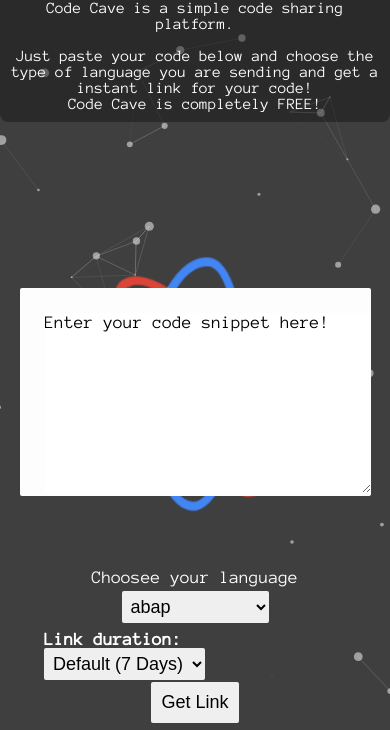
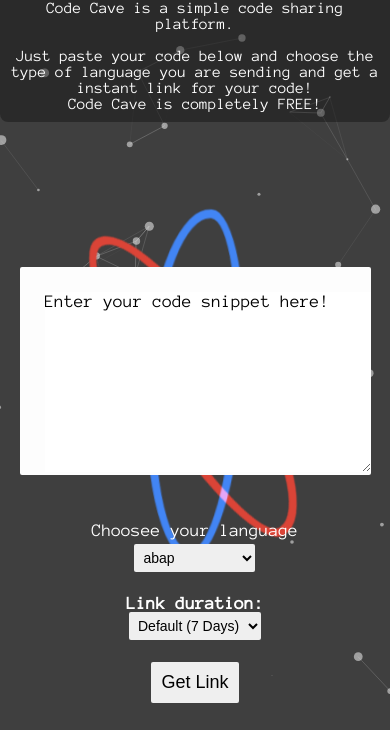
Before and after one commit to devwatts/codecave, a plain HTML site: page public/index.html in a window 390 px wide. Shown: the part 114-844 px from the top of the page. Drawn offline with Linux system fonts and the light colour scheme.

Commit message:
UI Fixes

```diff
--- a/public/css/styles.css
+++ b/public/css/styles.css
@@ -351,21 +351,26 @@
 
 /*responsive*/
 @media only screen and (max-width: 720px) {
+    .circles{
+        height: 90vmin;
+    }
     .code-container{
         min-width: 90%;
         max-width: 90%;
+        top:44% ;
+        bottom: 29%;
     }
     .language-selector{
         max-width: 80%;
     max-height: 80%;
     flex-direction: column;
-    top: 80%;
+    top: 72%;
     }
     .lang-container{
         text-align: center;
     }
     .lang-container select{
-        margin: 5px;
+        margin-top: 5px;
     }
     .brand-name{
         margin-bottom: 10px;
@@ -383,6 +388,12 @@
     pre code {
         font-size: 11px;
     }
+    select{
+            margin-left: auto;
+            margin-right: auto;
+            display: block;
+            font-size: 14px;
+    }
 }
 @media only screen and (max-width: 700px) and (max-height: 490px) {
 
```
